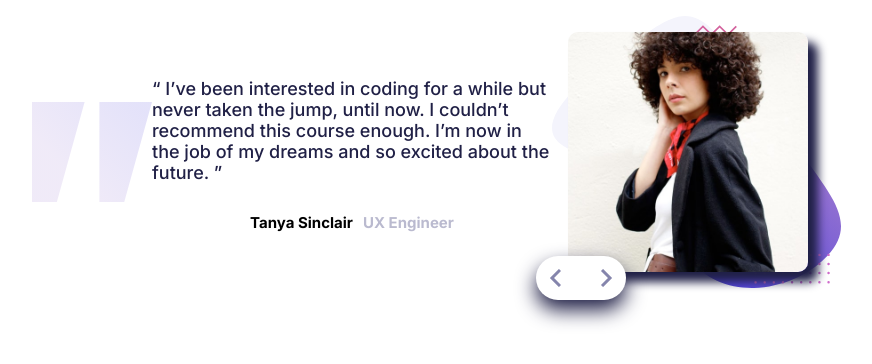
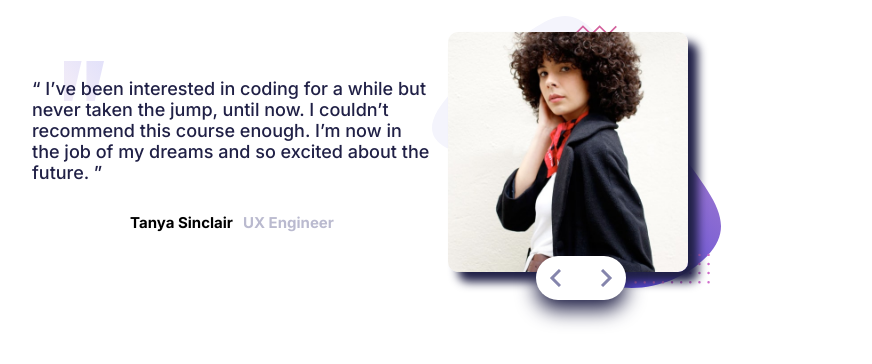
Before and after one commit to austrelios/coding-bootcamp-testimonials-slider-master, a plain HTML site: page index.html in a window 1280 px wide. Shown: the top 364 px of the page, without its empty margins (8-880 px from the left). Drawn offline with Linux system fonts and the light colour scheme.

Commit message:
Add files via upload

```diff
--- a/index.html
+++ b/index.html
@@ -23,7 +23,7 @@
 
     <div class="user_slides fade">
       <div class="slide_container">
-        <img class="pattern-quotes_img" src="./images/pattern-quotes.svg" alt="pattern-quotes">
+        <img class="pattern-quotes" src="./images/pattern-quotes.svg" alt="pattern-quotes">
 
         <div class="testimony_container">
           <h3> “ I’ve been interested in coding for a while but never taken the jump, until now.
```
